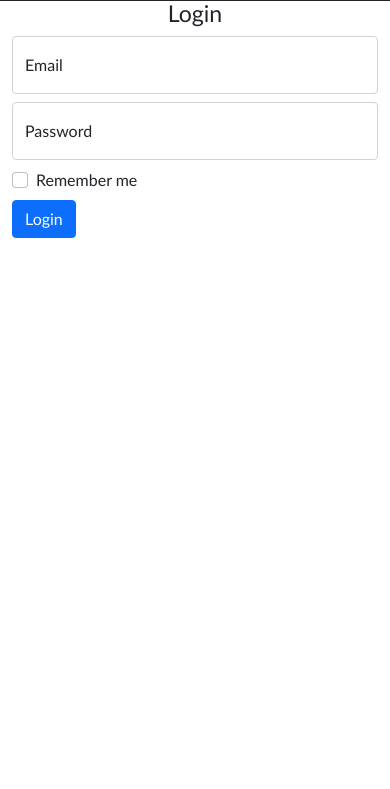
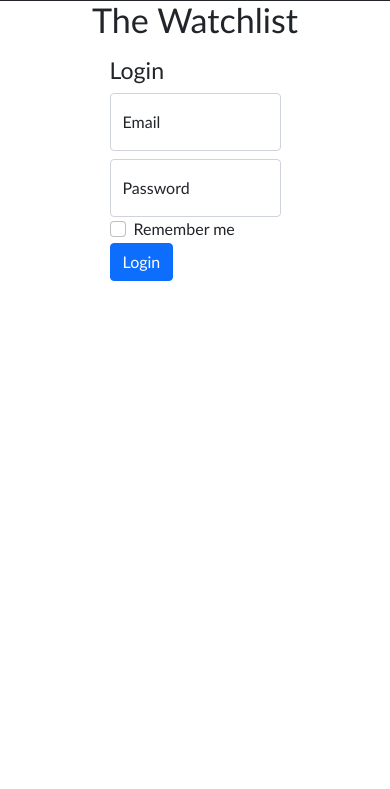
Before and after one commit to UnixBird-ps/python_assign1, a Flask app: page /login in a window 390 px wide. Shown: the part 55-844 px from the top of the page. Run offline with Flask 2, Linux system fonts and the light colour scheme; some libraries are stand-ins or nearby versions.

Commit message:
Made signup and login pages look nicer

```diff
--- a/website/templates/base.html
+++ b/website/templates/base.html
@@ -141,7 +141,7 @@
 			</div>
 		</div>
 		{% endif %}
-		<div class="container-fluid">
+		<div class="container-fluid m-0 p-0 gap-0 w-100 h-100"><!--w-100 h-100 min-vw-100 min-vh-100-->
 		{% block content %}
 		{% endblock %}
 		</div>
--- a/website/templates/login.html
+++ b/website/templates/login.html
@@ -1,23 +1,35 @@
 {% extends "base.html" %}
 {% block content %}
+<h1 class="display-4 unselectable" align="center">{{ app_title }}</h1>
+<div class="container py-2">
+	<div class="row d-flex justify-content-center align-items-center">
+		<div class="col-6 d-none d-md-block"><!-- d-inline-->
+			<img class="img-fluid" alt="Background image" src="/static/background-posters.jpg"/>
+		</div>
+		<div class="col-6 d-flex align-items-center"><!-- d-inline-->
+			<div class="row">
+			<div class="d-flex align-items-center">
+				<span class="h3">Login</span>
+			</div>
 				<form method="POST">
-	<h3 align="center">Login</h3>
-	<div class="form-group">
 					<div class="mb-2 form-floating">
 						<input id="email" class="form-control" type="email" name="email" placeholder="Email">
 						<label for="email">Email</label>
 					</div>
-		<div class="mb-2 form-floating">
+					<div class="form-floating">
 						<input id="password" class="form-control" type="password" name="password" placeholder="Password">
 						<label for="password">Password</label>
 					</div>
-		<div class="mb-2">
+					<div class="mb-2" >
 						<div class="form-check">
 							<input id="remember_me" class="form-check-input" type="checkbox" name="remember_me"/>
 							<label for="remember_me" class="form-check-label">Remember me</label>
 						</div>
+						<button type="submit" class="btn btn-primary">Login</button>
+					</div>
+				</form>
 			</div>
 		</div>
-	<button type="submit" class="btn btn-primary">Login</button>
-</form>
+	</div>
+</div>
 {% endblock %}
```
Also changed, not shown: website/templates/signup.html (+15 -3 lines). Lines whose indentation alone changed are shown as unchanged.
